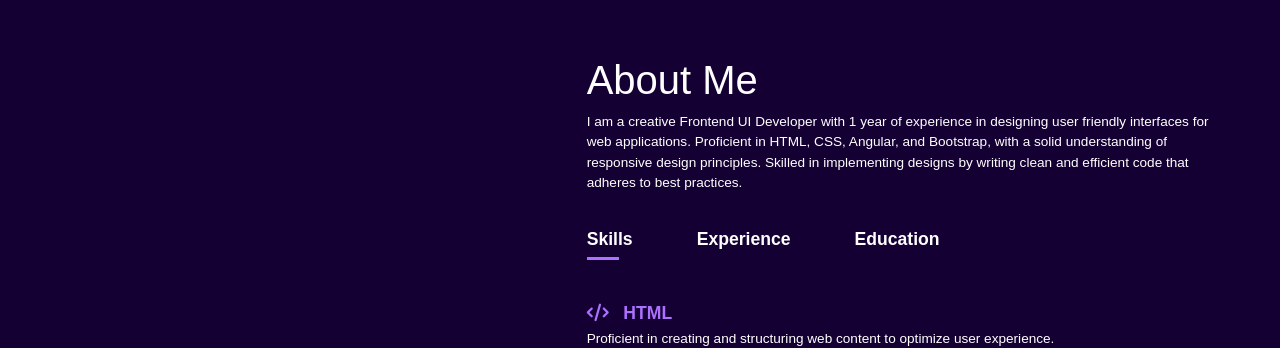
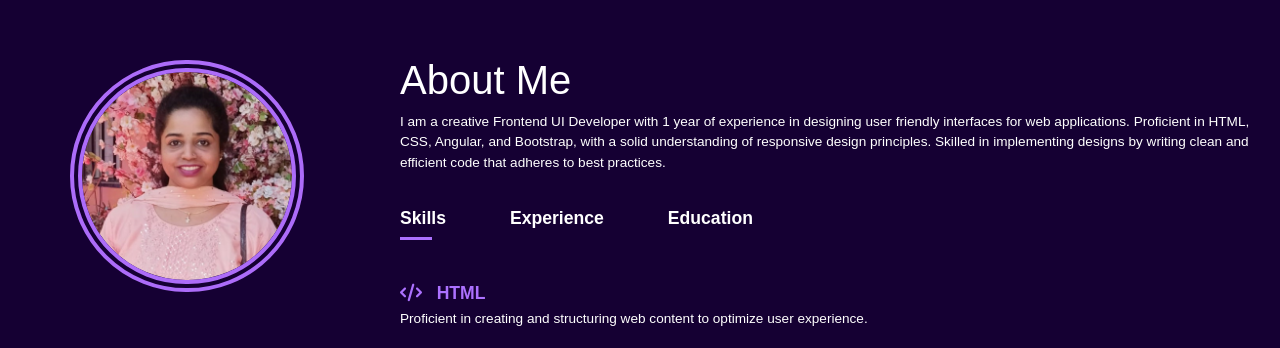
Before and after one commit to KApurva/portfolio.github.io, a plain HTML site: page index.html in a window 1280 px wide. Shown: the part 792-1140 px from the top of the page. Drawn offline with nearby package versions, Linux system fonts and the light colour scheme.

Commit message:
Update index.html

```diff
--- a/index.html
+++ b/index.html
@@ -42,10 +42,10 @@
             </div>
         </section>
         <section class="second d-flex justify-content-around mt-5 mb-5" id="about">
-            <div class="leftsection col-4">
-
+            <div class="leftsection col-3 text-center">
+                <img src="pic1.png" alt="">
             </div>
-            <div class="rightsection col-6">
+            <div class="rightsection col-8">
                 <h1>About Me</h1>
                 <p class="p">I am a creative Frontend UI Developer with 1 year of experience in designing user friendly
                     interfaces
```
